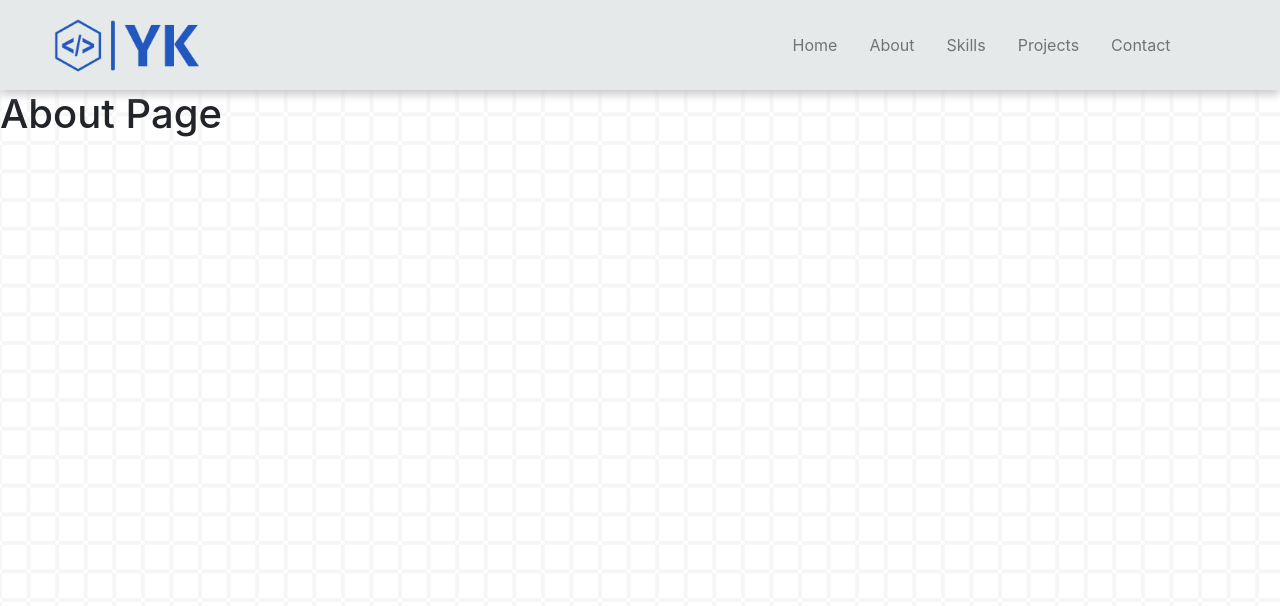
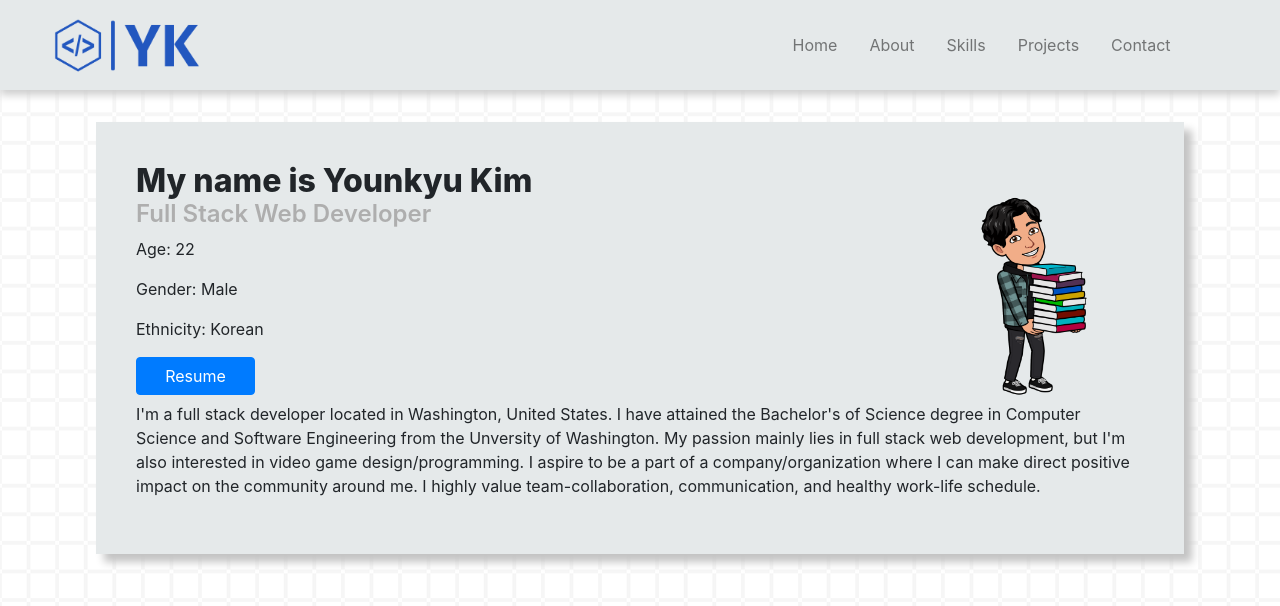
Before and after one commit to Younkyu/Portfolio, a React (Create React App) app: page /#/about in a window 1280 px wide. Shown: the top 606 px of the page. Built offline with nearby package versions, Linux system fonts and the light colour scheme; a web font is replaced by a local one.

Commit message:
initial about page

```diff
--- a/src/App.css
+++ b/src/App.css
@@ -16,7 +16,25 @@
     margin-bottom: 1rem;
 }
 
+.horizontal-flex-box {
+    display: flex;
+    flex-direction: row;
+    justify-content: center;
+}
+
+.vertical-flex-box {
+    display: flex;
+    flex-direction: column;
+    padding: 2.5rem;
+}
+
 .box-container {
     background-color: #E5E9EA;
     box-shadow: 0.5rem 0.5rem 0.5rem 0rem #C3C3C3;
 }
+
+.center-content {
+    margin: auto;
+    width: 85%;
+    height: 70%;
+}
--- a/src/components/About/About.css
+++ b/src/components/About/About.css
@@ -0,0 +1,43 @@
+#about-page {
+    height: fit-content;
+}
+
+#about-page h2 {
+    font-weight: 800;
+    font-size: 2rem;
+    margin: 0;
+}
+
+#about-page h3 {
+    font-weight: 600;
+    font-size: 1.5rem;
+    color: #AEAEAE;
+}
+
+#bitmoji {
+    width: 15rem;
+    height: 15rem;
+}
+
+#about-page-intro {
+    padding-left: 0;
+    padding-bottom: 0;
+    padding-top: 0;
+}
+
+#bitmoji-and-text {
+    display: flex;
+    flex-direction: row;
+    justify-content: space-between;
+    padding: 0;
+}
+
+#personal-info {
+    display: flex;
+    flex-direction: column;
+    justify-content: space-between;
+}
+
+#resume-btn {
+    width: 30%;
+}
--- a/src/components/About/About.js
+++ b/src/components/About/About.js
@@ -1,8 +1,36 @@
 import './About.css';
+import { Button } from 'react-bootstrap';
+import Pdf from '../../YKIM_RESUME.pdf';
 
 function About() {
     return (
-        <h1>About Page</h1>
+        <>
+            <div id='about-page' className='center-content box-container vertical-flex-box'>
+                <div id='bitmoji-and-text'>
+                    <div id='about-page-intro' className='vertical-flex-box'>
+                        <h2>My name is Younkyu Kim</h2>
+                        <h3>Full Stack Web Developer</h3>
+                        <div id='personal-info'>
+                            <p>Age: 22</p>
+                            <p>Gender: Male</p>
+                            <p>Ethnicity: Korean</p>
+                        </div>
+                        <a href={Pdf} without rel="noopener noreferrer" target="_blank">
+                            <Button trailingIcon="picture_as_pdf" label="Resume" id='resume-btn' variant='primary'>Resume</Button>
+                        </a>
+                    </div>
+                    <img src={require('../../images/bitmoji.png')} alt='bitmoji' id="bitmoji" />
+                </div>
+                <p>I'm a full stack developer located in Washington, United States.
+                    I have attained the Bachelor's of Science degree in Computer Science and
+                    Software Engineering from the Unversity of Washington.
+                    My passion mainly lies in full stack web development, but I'm also interested in
+                    video game design/programming. I aspire to be a part of a company/organization
+                    where I can make direct positive impact on the community around me. I highly
+                    value team-collaboration, communication, and healthy work-life schedule.
+                </p>
+            </div>
+        </>
     );
 }
 
--- a/src/components/Home/Home.css
+++ b/src/components/Home/Home.css
@@ -11,17 +11,10 @@
 
 #home-page {
     font-family: 'Roboto Slab', serif;
-    margin-top: 4rem;
 }
 
 #legal-name {
     color: #0059d4;
-}
-
-.flex-box {
-    display: flex;
-    flex-direction: row;
-    justify-content: center;
 }
 
 #introduction > h2 {
--- a/src/components/Home/Home.js
+++ b/src/components/Home/Home.js
@@ -6,7 +6,7 @@ function Home() {
 
     return (
         <>
-            <div id="home-page" className="flex-box">
+            <div id="home-page" className="horizontal-flex-box">
                 <div>
                     <div className="page-body box-container" id="introduction">
                         <h2>Hello World!_</h2>
--- a/src/components/NavigationBar/NavigationBar.css
+++ b/src/components/NavigationBar/NavigationBar.css
@@ -3,10 +3,10 @@
     height: 4rem;
 }
 
-.navbar,
-.navbar-default {
+.navbar {
     background-color: #E5E9EA !important;
     box-shadow: 0 0.3rem 0.5rem 0rem #CECECE;
+    margin-bottom: 2rem;
 }
 
 .navbar-expand-lg .navbar-nav .nav-link {
```
Also changed, not shown: src/components/Body/Body.js (deleted, +0 -13 lines), src/components/Body/Body.css (deleted), src/images/bitmoji.png (added), 1 other file (tests, documents, lock files or other folders).
